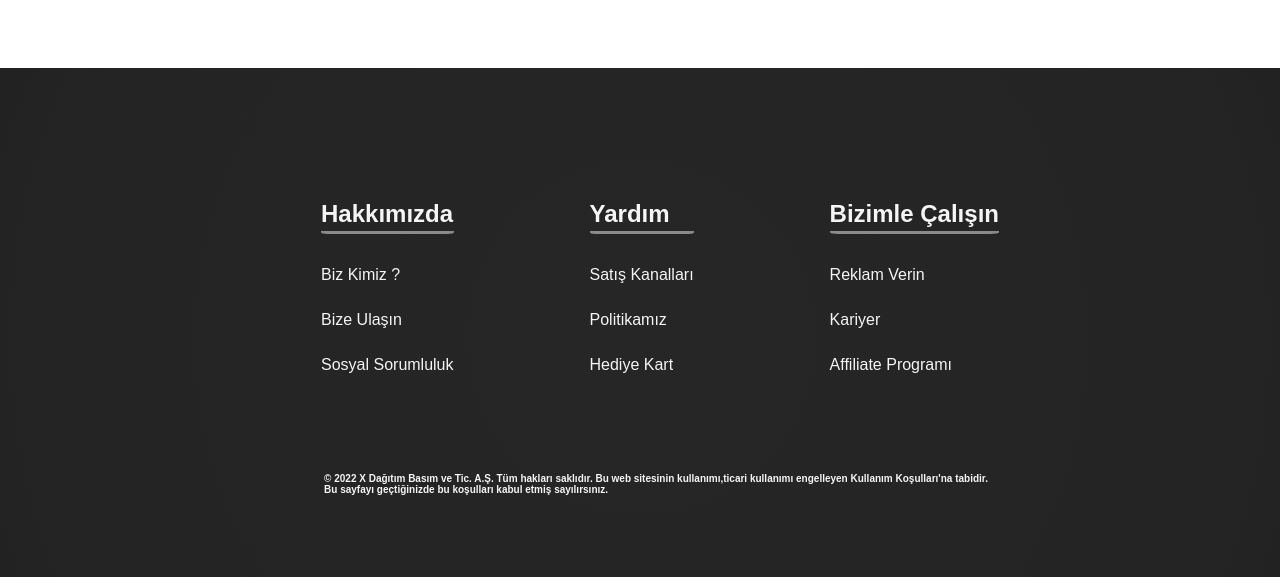
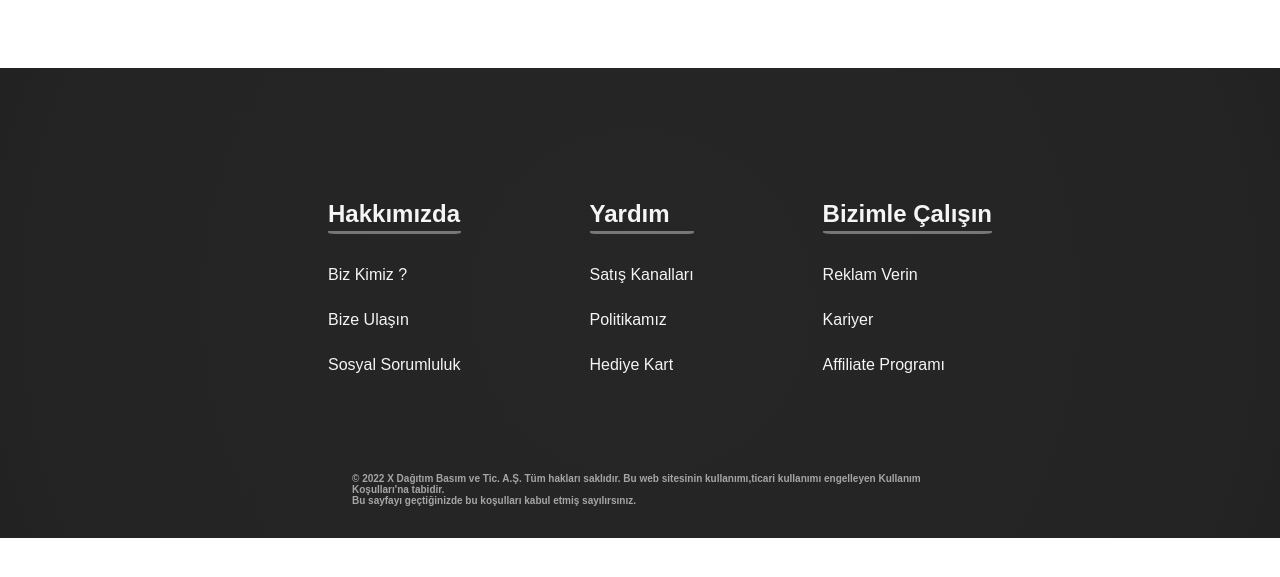
Before and after one commit to ardaalkan/find-event, a React (Create React App) app: page / in a window 1280 px wide. Shown: the part 2173-2750 px from the top of the page. After the commit the page ends 2711 px from the top, so only its background shows below. Built offline with nearby package versions, Linux system fonts and the light colour scheme; the HTML template or start-up script is replaced by a standard one.

Commit message:
fixing bugs

```diff
--- a/src/App.css
+++ b/src/App.css
@@ -54,6 +54,15 @@ hr {
   flex-direction: column;
 }
 
+.header-auth-container {
+  cursor: pointer;
+}
+
+.header-auth-container:hover {
+  cursor: pointer;
+  color: rgb(22, 22, 22);
+}
+
 .header-container .top-header {
   background-image: radial-gradient(
     circle,
@@ -85,6 +94,8 @@ hr {
   align-items: baseline;
   margin: 1rem;
   height: 2rem;
+  width: 55%;
+  margin: 1rem auto;
 }
 
 .top-header .form-control-name {
@@ -203,13 +214,30 @@ hr {
 .api-card-container .api-card-item {
   width: 320px;
   height: 475px;
-  border: 1px solid rgb(189, 189, 189);
+  border: 1px solid rgb(207, 207, 207);
   border-radius: 2px;
   overflow: hidden;
   padding: 5px;
   margin: 20px 10px;
   font-family: "Lucida Sans", "Lucida Sans Regular", "Lucida Grande",
     "Lucida Sans Unicode", Geneva, Verdana, sans-serif;
+}
+
+.api-card-container .api-card-item:hover {
+  background-image: radial-gradient(
+    circle,
+    #ffffff,
+    #fbfbfb,
+    #f7f7f7,
+    #f4f4f4,
+    #f0f0f0
+  );
+  cursor: pointer;
+}
+
+.api-card-container .api-card-item .category:hover {
+  cursor: pointer;
+  text-decoration-line: underline;
 }
 
 .api-card-item .api-card-container-top-card img {
@@ -240,7 +268,8 @@ hr {
   );
   align-items: center;
   width: 100%;
-  padding: 7rem;
+  margin-top: 1rem;
+  padding: 2rem 0 2rem 0;
 }
 
 .footer-main-h1 {
@@ -248,14 +277,18 @@ hr {
   display: flex;
   justify-content: center;
   align-self: center;
-  margin: 5rem 3rem 0 5rem;
-  color: whitesmoke;
+  width: 45%;
+  margin: 50px auto;
+  color: rgb(165, 165, 165);
+  margin-bottom: 0;
 }
 
 .main-footer-container {
   display: flex;
   flex-direction: row;
-  justify-content: center;
+  justify-content: space-between;
+  width: 55%;
+  margin: 5rem auto;
 }
 
 .main-footer-container li {
@@ -272,12 +305,8 @@ hr {
   color: whitesmoke;
   margin-bottom: 2rem;
   padding-bottom: 3px;
-  border-bottom: 0.2rem solid rgb(138, 138, 138);
+  border-bottom: 0.2rem solid rgb(119, 119, 119);
   border-radius: 5%;
-}
-
-.main-footer-col1 {
-  margin: 0 3rem 0 3rem;
 }
 
 .main-footer-col1 li {
@@ -286,18 +315,10 @@ hr {
   border-radius: 5%;
 }
 
-.main-footer-col2 {
-  margin: 0 3rem 0 3rem;
-}
-
 .main-footer-col2 li {
   list-style: none;
   margin-top: 1.5rem;
   border-radius: 5%;
-}
-
-.main-footer-col3 {
-  margin: 0 3rem 0 3rem;
 }
 
 .main-footer-col3 li {
@@ -321,10 +342,9 @@ hr {
   .main-footer-col3 {
     width: 190px;
   }
-  .footer-main-h1{
-    width: 190px;
+  .footer-main-h1 {
+    text-align: left;
   }
-
 }
 
 /* Footer */
--- a/src/App.js
+++ b/src/App.js
@@ -46,7 +46,7 @@ function App() {
     });
     setData(filteredData);
   };
-  /*DAYJS*/
+
   const handleFilterDate = (date, field) => {
     const filteredData = mockData.filter((item) => {
       if (field === "from" && dayjs(item.date).isSameOrAfter(dayjs(date))) {
--- a/src/EventItems/EventItems.jsx
+++ b/src/EventItems/EventItems.jsx
@@ -7,7 +7,10 @@ const EventItems = ({ item }) => {
       <div className="api-card-item">
         <h3 className="category">{item.type.toUpperCase()}</h3>
         <div className="api-card-container-top-card">
-          <img src={item.image} alt="alt" />
+          <img
+            src={item.image}
+            alt="Artists"
+          />
         </div>
         <div className="api-card-container-bottom-card">
           <p>{item.show}</p>
--- a/src/Header/Header.jsx
+++ b/src/Header/Header.jsx
@@ -12,6 +12,7 @@ const Header = ({
   const [filters, setFilters] = useState({
     name: "",
     city: "",
+    type: "",
     from: "",
     to: "",
   });
@@ -59,7 +60,7 @@ const Header = ({
           />
         </div>
         <div>
-          <h2>Giriş Yap</h2>
+          <h2 className="header-auth-container">Giriş Yap</h2>
         </div>
       </div>
       <div className="bottom-header-filters">
```
Also changed, not shown: src/EventItems/dummy-img.jpg (added), src/PopSlider/PopSlider.jsx (line endings or trailing spaces).
